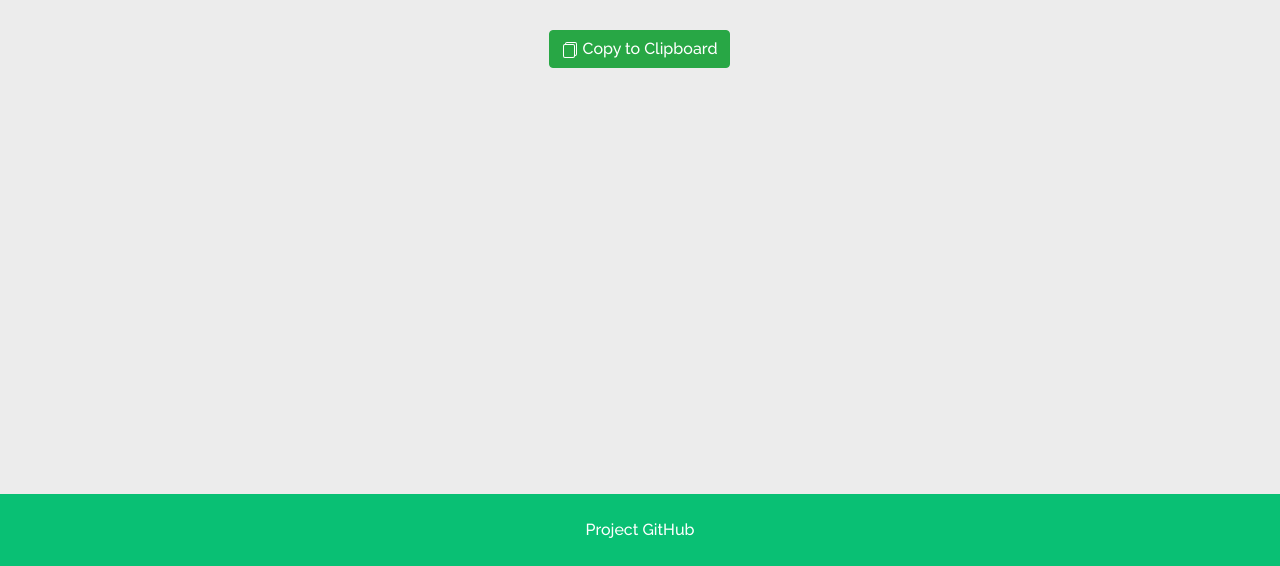
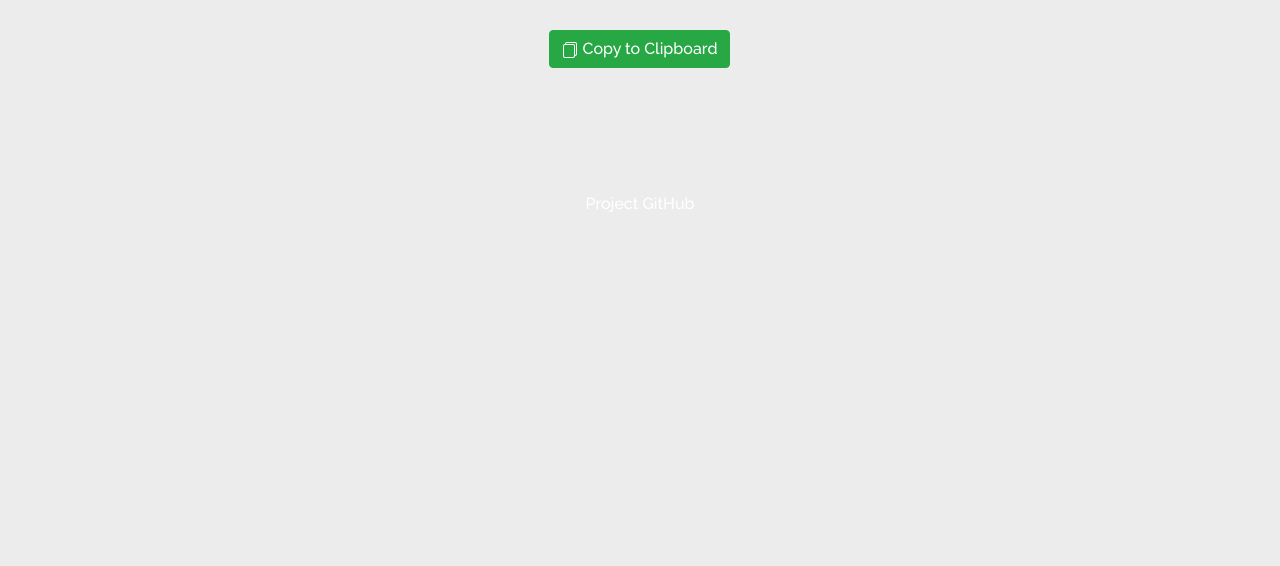
Before and after one commit to Abhishekkumar02/NC_CMRCET_KB145_EDITHA, a Flask app: template templates/success.html in a window 1280 px wide. Shown: the part 234-800 px from the top of the page. Run offline with Flask 2, Linux system fonts and the light colour scheme; the template is opened without the code that fills it, so the values that code supplies are empty; some libraries are stand-ins or nearby versions.

Commit message:
fix footer

```diff
--- a/static/stylesheets/style.css
+++ b/static/stylesheets/style.css
@@ -49,7 +49,6 @@ hr {
     color: white;
 }
 
-
 .upload-btn {
     background-color: rgb(24, 224, 141);
     padding: 10px 20px 10px 20px;
@@ -57,12 +56,13 @@ hr {
     box-shadow: none;
 }
 
-
 form {
     display: flex;
     flex-direction: column;
     align-items: center;
 }
+
+
 /* upload btn animation */
 
 .upload {
@@ -112,7 +112,8 @@ form {
     text-transform: uppercase;
     letter-spacing: 2px;
     font-weight: bold;
-    word-break: break-all; /* for large file name */
+    word-break: break-all;
+    /* for large file name */
 }
 
 .upload .text.text-drop {
@@ -310,12 +311,13 @@ form {
     color: rgb(255, 255, 255);
 }
 
-#sticky-footer {
+
+/* #sticky-footer {
     position: fixed;
     bottom: 0;
     width: 100%;
     background-color: rgb(9, 192, 116);
-}
+} */
 
 a:hover {
     text-decoration: none;
```
Also changed, not shown: 1 other file.
